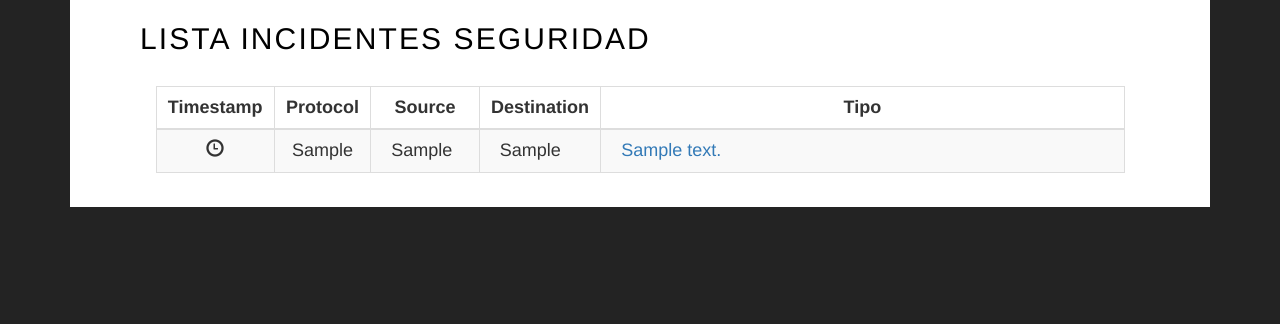
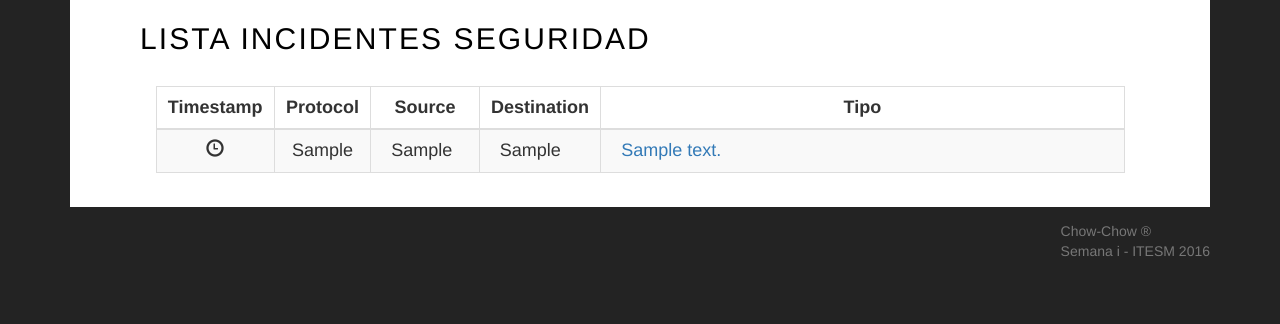
Before and after one commit to hecerinc/snort_server_web, a Flask app: page / in a window 1280 px wide. Shown: the part 450-774 px from the top of the page. Run offline with Flask 2, Linux system fonts and the light colour scheme; tables that the repository leaves empty or names only in its code hold one stand-in row (values such as "Sample post"); some libraries are stand-ins or nearby versions.

Commit message:
footer for the lulz

```diff
--- a/static/style.css
+++ b/static/style.css
@@ -114,3 +114,7 @@ table > tbody > tr > td:last-child {
    text-align: center;
    font-size: 18px;
 }
+
+#footer-container {
+  margin-top: 1em !important;
+}
--- a/templates/index.html
+++ b/templates/index.html
@@ -95,6 +95,11 @@
         </div>
       </div>
     </div>
+    <footer class="footer">
+      <div class="container" id="footer-container">
+        <p class="text-muted pull-right">Chow-Chow &#174; <br> Semana i - ITESM 2016</p>
+      </div>
+    </footer>
     <script type="text/javascript">
       var data = {{ json_type }};
       {% autoescape false %}
```
